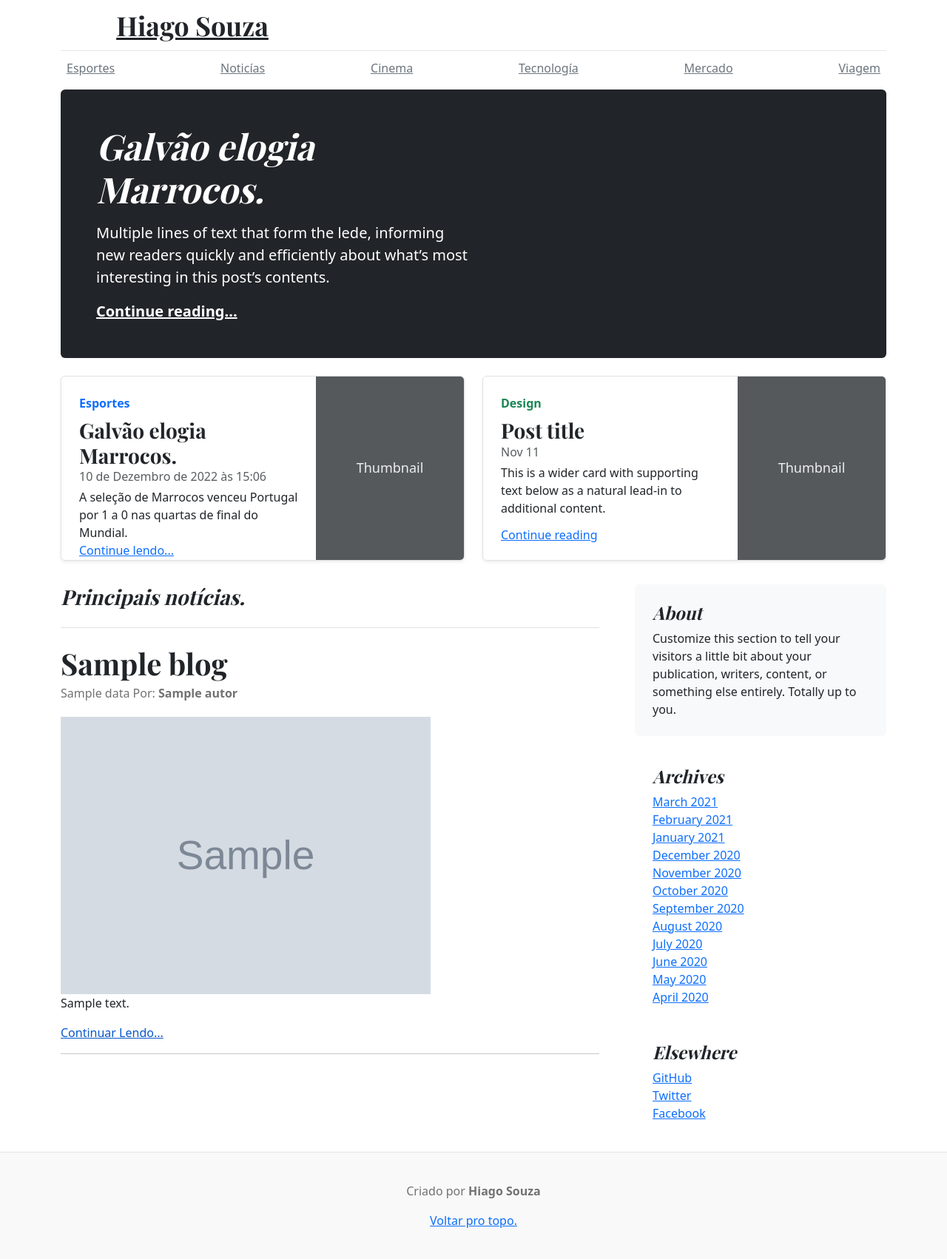
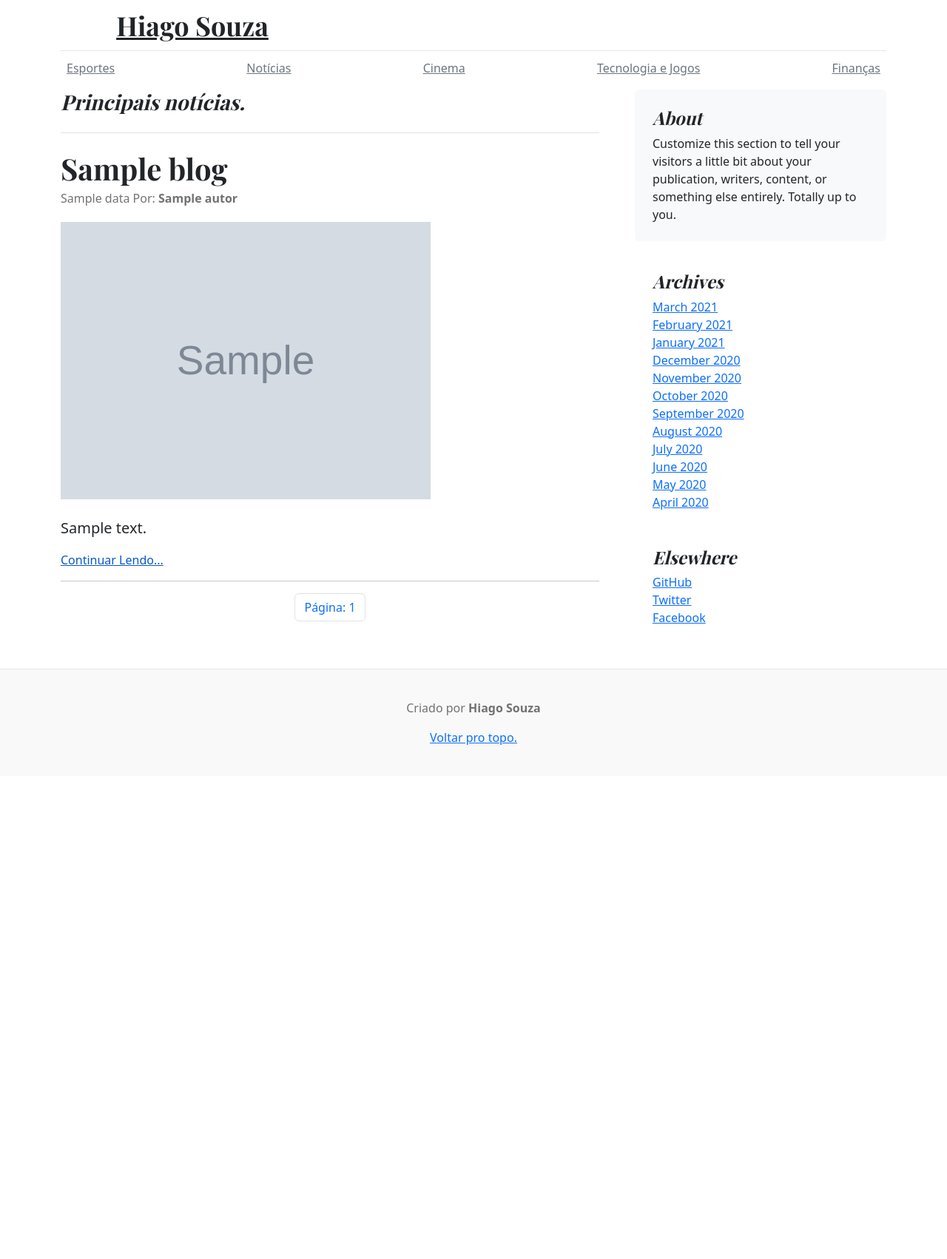
Before and after one commit to hiagospencer/Meu_Blog, a Django app: template templates/index.html in a window 1280 px wide. Shown: the whole page at 74% size. After the commit the page ends 1007 px from the top, so only its background shows below. Run offline with Django 4.2, Linux system fonts and the light colour scheme; data comes from the database, SQL or seed files in the repository; both versions use the stored data as it was after the commit; the template is opened without the code that fills it: values that come from a table or form of the project are taken from there, most other values are stand-ins (such as "Sample title", 1, 10 or a date in 2020); grey boxes marked "Sample" are stand-in pictures; some libraries are stand-ins or nearby versions.

Commit message:
Fizemos as configurações e criamos alguns post

```diff
--- a/blog_app/models.py
+++ b/blog_app/models.py
@@ -1,14 +1,23 @@
 from django.db import models
 from django.utils import timezone
+from ckeditor.fields import RichTextField
 
+LISTA_CATEGORIA = (
+    ('esportes', 'Esportes'),
+    ('noticias', 'Notícias'),
+    ('cinema', 'Cinema'),
+    ('tecnologia', 'Tecnologia'),
+    ('finanças', 'Finanças'),
 
+)
 class Blog(models.Model):
     titulo = models.CharField(max_length=1000)
-    mini_descricao = models.TextField(max_length=2000, default=False)
-    descricao = models.TextField(max_length=1000000)
+    mini_descricao = models.CharField(max_length=2000)
+    descricao = RichTextField(max_length=1000000)
     image = models.ImageField(upload_to='thumb_img')
     data = models.DateTimeField(default=timezone.now)
     autor = models.CharField(max_length=30)
+    categoria = models.CharField(max_length=30, choices=LISTA_CATEGORIA)
 
     def __str__(self):
         return self.titulo
--- a/blog_app/views.py
+++ b/blog_app/views.py
@@ -2,15 +2,13 @@ from django.shortcuts import render
 from django.views.generic import ListView, DetailView
 from .models import Blog
 
-
-def blog(request):
-    return render(request, 'index.html')
 
 class BlogListView(ListView):
     template_name = 'index.html'
     model = Blog
 
 
+
 class BlogDetailView(DetailView):
     template_name = 'detalhes.html'
     model = Blog
--- a/templates/index.html
+++ b/templates/index.html
@@ -94,7 +94,7 @@
     <div class="row flex-nowrap justify-content-between align-items-center">
 
       <div class="col-4 text-center">
-        <a class="blog-header-logo text-dark" href="#">Hiago Souza</a>
+        <a class="blog-header-logo text-dark" href="{% url 'blog_app:blog' %}">Hiago Souza</a>
       </div>
 
     </div>
@@ -103,11 +103,10 @@
   <div class="nav-scroller py-1 mb-2">
     <nav class="nav d-flex justify-content-between">
       <a class="p-2 link-secondary" href="#">Esportes</a>
-      <a class="p-2 link-secondary" href="#">Noticías</a>
+      <a class="p-2 link-secondary" href="#">Notícias</a>
       <a class="p-2 link-secondary" href="#">Cinema</a>
-      <a class="p-2 link-secondary" href="#">Tecnología</a>
-      <a class="p-2 link-secondary" href="#">Mercado</a>
-      <a class="p-2 link-secondary" href="#">Viagem</a>
+      <a class="p-2 link-secondary" href="#">Tecnologia e Jogos</a>
+      <a class="p-2 link-secondary" href="#">Finanças</a>
     </nav>
   </div>
 </div>
@@ -116,48 +115,8 @@
 
 
 
- <div class="p-4 p-md-5 mb-4 rounded text-bg-dark">
-    <div class="col-md-6 px-0">
-      <h1 class="display-4 fst-italic">{{ blog.titulo }}</h1>
-      <p class="lead my-3">Multiple lines of text that form the lede, informing new readers quickly and efficiently about what’s most interesting in this post’s contents.</p>
-      <p class="lead mb-0"><a href="#" class="text-white fw-bold">Continue reading...</a></p>
-    </div>
+ {% comment "" %} Colocar um carroseu aqui para fazer propragandas {% endcomment %}
 
-  </div>
-
-  <div class="row mb-2">
-    <div class="col-md-6">
-      <div class="row g-0 border rounded overflow-hidden flex-md-row mb-4 shadow-sm h-md-250 position-relative">
-        <div class="col p-4 d-flex flex-column position-static">
-          <strong class="d-inline-block mb-2 text-primary">Esportes</strong>
-          <h3 class="mb-0">{{ blog.titulo }}</h3>
-          <div class="mb-1 text-muted">{{ blog.data }}</div>
-          <p class="card-text mb-auto">{{ blog.mini_descricao }}</p>
-          <a href="#" class="stretched-link">Continue lendo...</a>
-        </div>
-        <div class="col-auto d-none d-lg-block">
-          <svg class="bd-placeholder-img" width="200" height="250" xmlns="{{ blog.image.url }}" role="img" aria-label="Placeholder: Thumbnail" preserveAspectRatio="xMidYMid slice" focusable="false"><title>Placeholder</title><rect width="100%" height="100%" fill="#55595c"/><text x="50%" y="50%" fill="#eceeef" dy=".3em">Thumbnail</text></svg>
-
-        </div>
-      </div>
-    </div>
-
-     <div class="col-md-6">
-      <div class="row g-0 border rounded overflow-hidden flex-md-row mb-4 shadow-sm h-md-250 position-relative">
-        <div class="col p-4 d-flex flex-column position-static">
-          <strong class="d-inline-block mb-2 text-success">Design</strong>
-          <h3 class="mb-0">Post title</h3>
-          <div class="mb-1 text-muted">Nov 11</div>
-          <p class="mb-auto">This is a wider card with supporting text below as a natural lead-in to additional content.</p>
-          <a href="#" class="stretched-link">Continue reading</a>
-        </div>
-        <div class="col-auto d-none d-lg-block">
-          <svg class="bd-placeholder-img" width="200" height="250" xmlns="http://www.w3.org/2000/svg" role="img" aria-label="Placeholder: Thumbnail" preserveAspectRatio="xMidYMid slice" focusable="false"><title>Placeholder</title><rect width="100%" height="100%" fill="#55595c"/><text x="50%" y="50%" fill="#eceeef" dy=".3em">Thumbnail</text></svg>
-
-        </div>
-      </div>
-    </div>
-  </div>
 
   <div class="row g-5">
     <div class="col-md-8">
@@ -171,11 +130,30 @@
         <p class="blog-post-meta">{{ blog.data }} Por: <strong>{{ blog.autor }}</strong></p>
 
         <img src="{{ blog.image.url }}" class="img-fluid" width="500" height="250">
-        <p>{{ blog.mini_descricao }}</p>
+        <br><br>
+        <p class="fs-5">{{ blog.mini_descricao }}</p>
         <a href="{% url 'blog_app:detalhes' blog.id %}" class="stretched-link">Continuar Lendo...</a>
         <hr>
 
         {% endfor %}
+
+      <ul class="pagination justify-content-center">
+
+        {% if page_obj.has_previous %}
+          <li class="page-item"><a class="page-link" href="?page=1">&laquo;Primeira</a></li>
+          <li class="page-item"><a class="page-link" href="?page={{page_obj.previous_page_number}}">Anterior</a></li>
+        {% endif %}
+
+        <li class="page-item">
+          <span class="page-link">Página: {{page_obj.number}}</span>
+        </li>
+
+        {% if page_obj.has_next %}
+        <li class="page-item"><a class="page-link" href="?page={{ page_obj.next_page.number }}">Próximo</a></li>
+        <li class="page-item"><a class="page-link" href="?page={{ page_obj.paginator.number_pages }}">Última&raquo;</a></li>
+        {% endif %}
+      </ul>
+
       </article>
     </div>
 
```
Also changed, not shown: templates/detalhes.html (+7 -8 lines), blog_app/migrations/0003_blog_categoria_alter_blog_descricao_and_more.py (added), db.sqlite3, media/thumb_img/Coringa_2.jpg (added), media/thumb_img/adam_negro.jpg (added), media/thumb_img/elden_ring.webp (added), media/thumb_img/haddad.webp (added), media/thumb_img/paqueta.webp (added), media/thumb_img/playstation_plus2.webp (added), media/thumb_img/playstation_store.jpeg (added), media/thumb_img/superman.jpg (added), media/thumb_img/whatsapp-avatar.webp (added).
